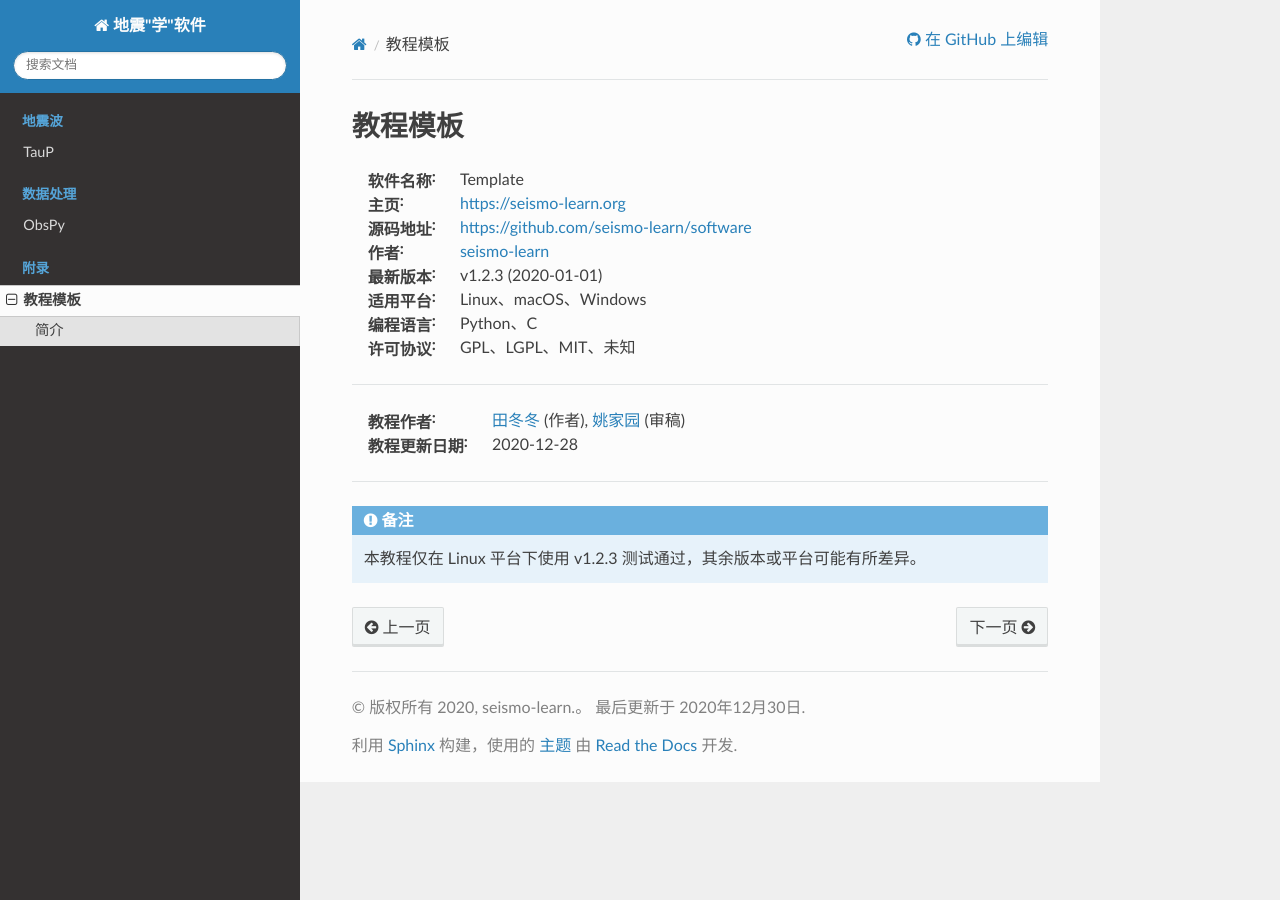
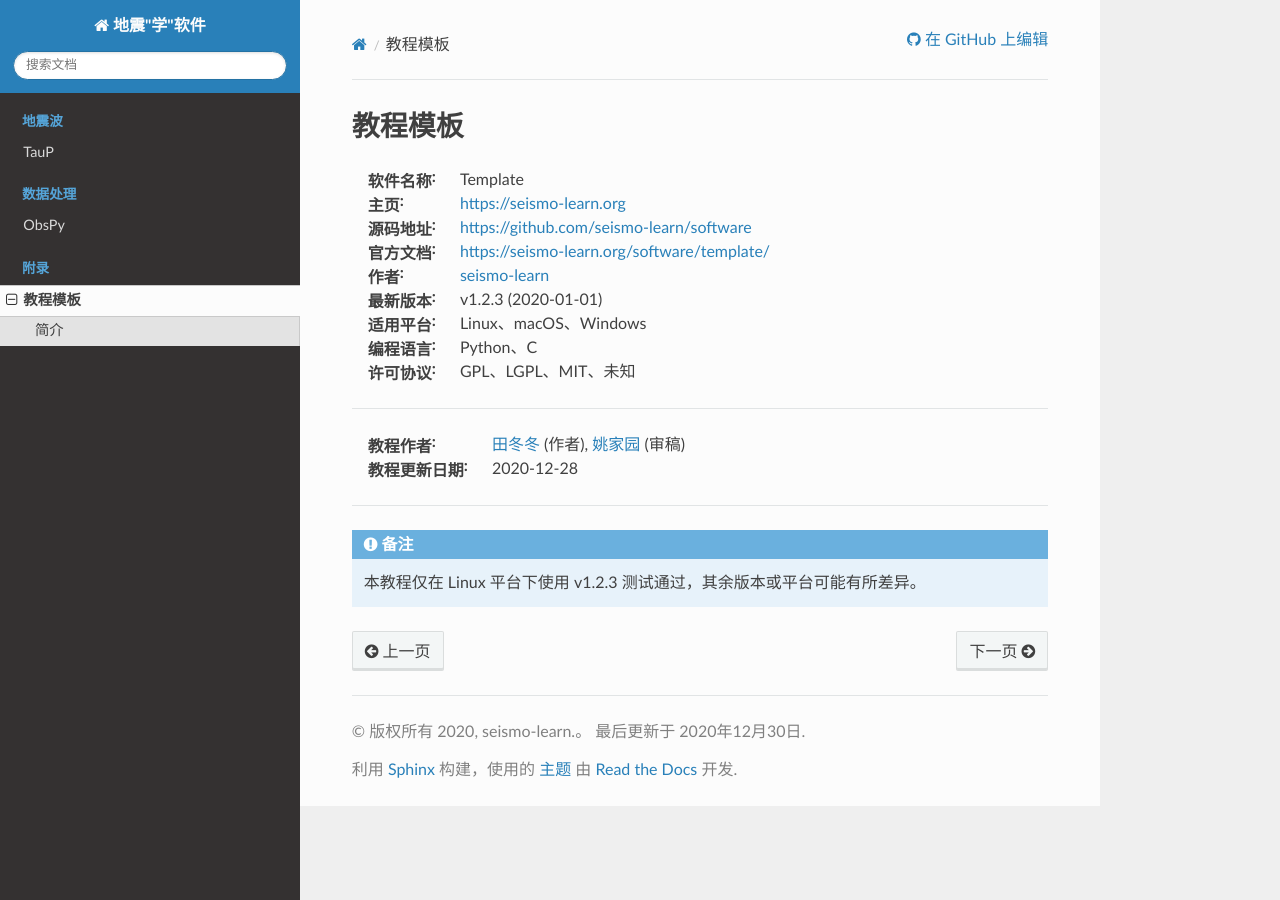
Before and after one commit to seismo-learn/software, a Sphinx documentation site: the page built from source/template/index.rst, in a window 1280 px wide. Built offline with Sphinx 7.4.7 and the Read the Docs theme 2.0.0, drawn with Linux system fonts in a browser that asks for light colours; some of the changed lines change nothing that is shown.

Commit message:
template: Add official documentation in metadata (#45)

```diff
--- a/source/template/index.rst
+++ b/source/template/index.rst
@@ -4,6 +4,7 @@
 :软件名称: Template
 :主页: https://seismo-learn.org
 :源码地址: https://github.com/seismo-learn/software
+:官方文档: https://seismo-learn.org/software/template/
 :作者: `seismo-learn <https://seismo-learn.org>`__
 :最新版本: v1.2.3 (2020-01-01)
 :适用平台: Linux、macOS、Windows
```
